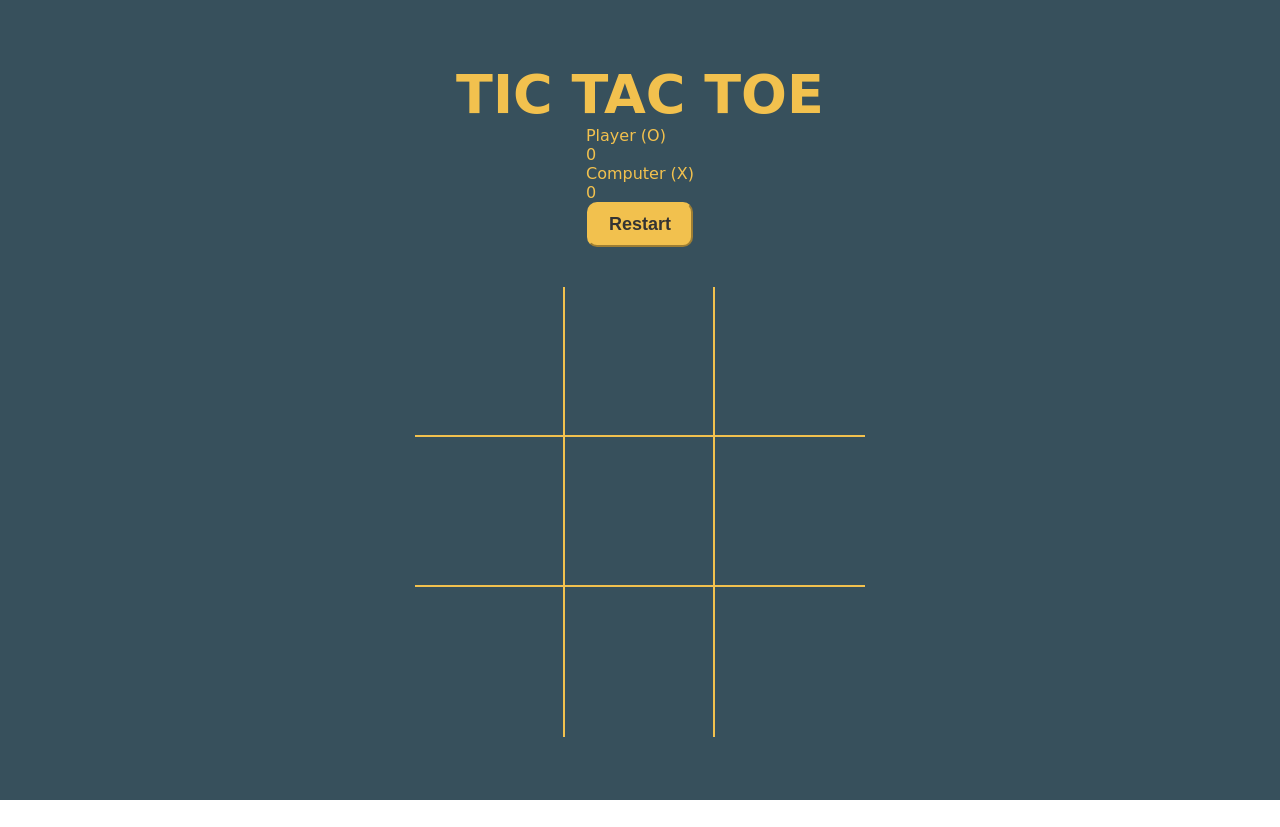
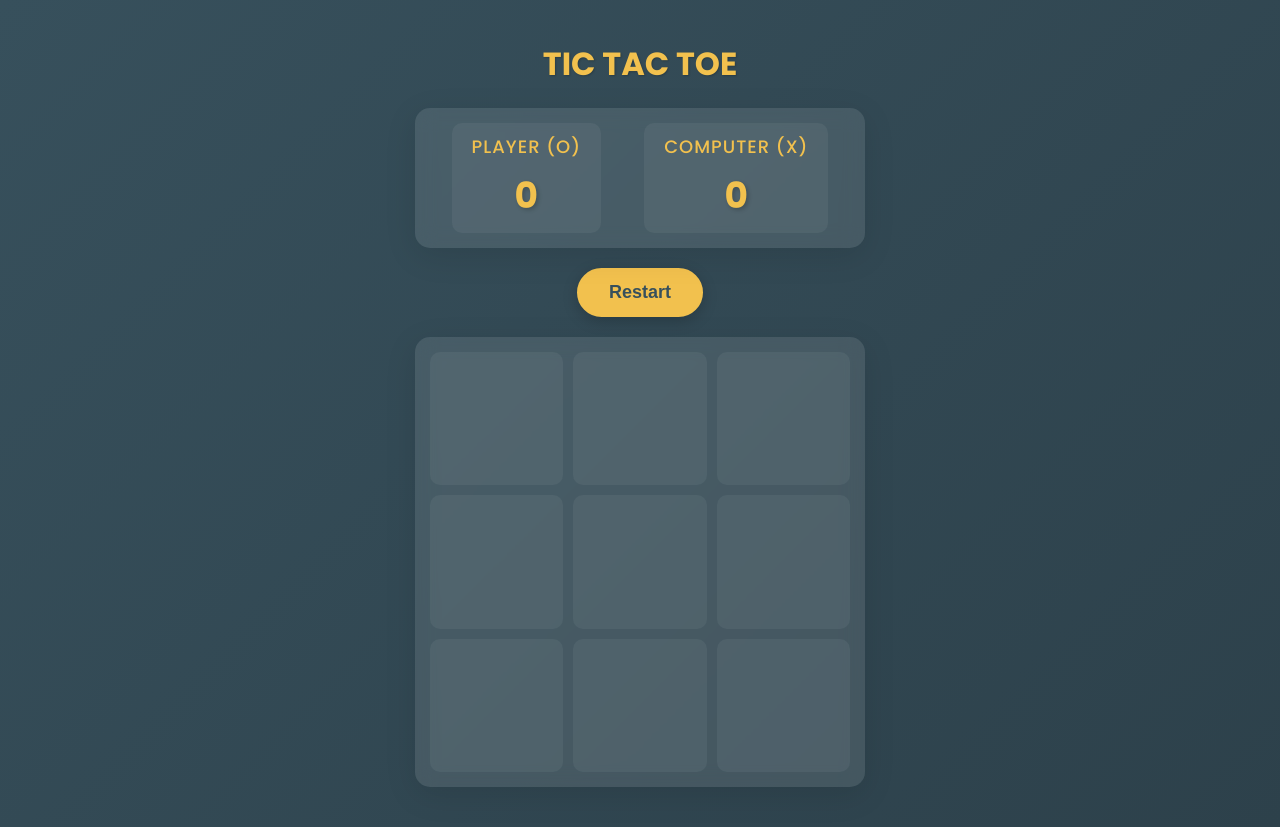
Before and after one commit to auliaRahman92/Tic-tac-toe, a plain HTML site: page index.html in a window 1280 px wide. Before the commit the page ends 800 px from the top, so only its background shows below. Drawn offline with Linux system fonts and the light colour scheme; a web font is replaced by a local one.

Commit message:
style.css

```diff
--- a/style.css
+++ b/style.css
@@ -3,63 +3,212 @@
     padding: 0;
     box-sizing: border-box;
 }
+
 :root {
-    --orange: #f2c14e;
+    --primary-color: #f2c14e;
+    --secondary-color: #37505c;
     --winning-blocks: #2d414b;
+    --hover-color: #e6b43d;
 }
+
 body {
-    color: var(--orange);
-    font-family: 'Finger Paint', cursive;
+    color: var(--primary-color);
+    font-family: 'Poppins', sans-serif;
+    background: linear-gradient(135deg, var(--secondary-color), #2d414b);
+    min-height: 100vh;
 }
-h1 {
-    font-size: 54px;
-    text-transform: uppercase;
-}
+
 .container {
-    padding: 40px;
-    height: 100vh;
+    padding: 20px;
+    min-height: 100vh;
     display: flex;
     justify-content: center;
     align-items: center;
     flex-direction: column;
-    background-color: #37505c;
 }
+
+h1 {
+    font-size: clamp(24px, 5vw, 54px);
+    text-transform: uppercase;
+    text-align: center;
+    margin-bottom: 20px;
+    text-shadow: 2px 2px 4px rgba(0,0,0,0.3);
+}
+
+.scoreboard {
+    display: flex;
+    justify-content: space-around;
+    align-items: center;
+    width: min(90vw, 450px);
+    margin: 0 auto 20px;
+    padding: 15px;
+    background: rgba(255,255,255,0.1);
+    border-radius: 15px;
+    backdrop-filter: blur(10px);
+    box-shadow: 0 8px 32px rgba(0,0,0,0.1);
+}
+
+.score-container {
+    text-align: center;
+    padding: 10px 20px;
+    border-radius: 10px;
+    transition: all 0.3s ease;
+    background: rgba(255,255,255,0.05);
+}
+
+.score-container.active {
+    background: rgba(242,193,78,0.2);
+    transform: scale(1.05);
+}
+
+.player {
+    font-size: clamp(14px, 2.5vw, 18px);
+    font-weight: 500;
+    margin-bottom: 8px;
+    color: var(--primary-color);
+    text-transform: uppercase;
+    letter-spacing: 1px;
+}
+
+.score {
+    font-size: clamp(24px, 4vw, 36px);
+    font-weight: 700;
+    color: var(--primary-color);
+    text-shadow: 2px 2px 4px rgba(0,0,0,0.2);
+}
+
+/* Animasi untuk update skor */
+@keyframes score-update {
+    0% { transform: scale(1); }
+    50% { transform: scale(1.2); }
+    100% { transform: scale(1); }
+}
+
+.score.updated {
+    animation: score-update 0.5s ease;
+}
+
 #gameboard {
-    width: 450px;
-    display: flex;
-    flex-wrap: wrap;
-    margin-top: 40px;
+    width: min(90vw, 450px);
+    aspect-ratio: 1;
+    display: grid;
+    grid-template-columns: repeat(3, 1fr);
+    grid-template-rows: repeat(3, 1fr); /* Menambahkan baris yang sama */
+    gap: 10px;
+    margin: 20px auto;
+    background: rgba(255,255,255,0.1);
+    padding: 15px;
+    border-radius: 15px;
+    box-shadow: 0 8px 32px rgba(0,0,0,0.1);
+    backdrop-filter: blur(10px);
 }
+
 .box {
-    height: 150px;
-    width: 150px;
+    background: rgba(255,255,255,0.05);
+    border-radius: 10px;
     display: flex;
     justify-content: center;
     align-items: center;
-    color: var(--orange);
-    font-size: 120px;
-    border-right: 2px solid;
-    border-bottom: 2px solid;
+    color: var(--primary-color);
+    font-size: clamp(40px, 10vw, 80px); /* Menyesuaikan ukuran font */
+    cursor: pointer;
+    transition: all 0.3s ease;
+    border: 2px solid transparent;
+    aspect-ratio: 1; /* Memastikan kotak selalu persegi */
+    width: 100%; /* Memastikan lebar konsisten */
+    height: 100%; /* Memastikan tinggi konsisten */
 }
-.box:nth-child(3n) {
-    border-right: none;
+
+.box:hover {
+    background: rgba(255,255,255,0.1);
+    transform: scale(0.98);
+    border-color: var(--primary-color);
 }
-.box:nth-child(n+7) {
-    border-bottom: none;
+
+button {
+    padding: 12px 30px;
+    border-radius: 25px;
+    font-size: clamp(16px, 3vw, 18px);
+    background: var(--primary-color);
+    color: var(--secondary-color);
+    border: 2px solid var(--primary-color);
+    transition: all 0.3s ease;
+    font-weight: 600;
+    cursor: pointer;
+    box-shadow: 0 4px 15px rgba(0,0,0,0.2);
 }
-button {
-    padding: 10px 20px;
-    border-radius: 10px;
-    font-size: 18px;
-    background-color: var(--orange);
-    color: #333;
-    border-color: var(--orange);
-    transition: all 0.3s ;
-    font-weight: 600;
+
+button:hover {
+    background: transparent;
+    color: var(--primary-color);
+    transform: translateY(-2px);
 }
-button:hover {
-    background-color: #333;
-    color: var(--orange);
-    transform: translateY(2px);
-    cursor: pointer;
+
+#playerText {
+    font-size: clamp(20px, 4vw, 32px);
+    margin: 20px 0;
+    text-align: center;
+    min-height: 40px;
+    text-shadow: 1px 1px 2px rgba(0,0,0,0.2);
 }
+
+@media (max-width: 480px) {
+    .container {
+        padding: 15px;
+    }
+
+    #gameboard {
+        gap: 5px;
+        padding: 10px;
+        width: 95vw; /* Sedikit lebih besar untuk mobile */
+    }
+
+    button {
+        padding: 10px 25px;
+    }
+
+    .box {
+        font-size: clamp(30px, 8vw, 60px); /* Ukuran font lebih kecil untuk mobile */
+    }
+
+    .scoreboard {
+        padding: 10px;
+        margin-bottom: 15px;
+    }
+
+    .score-container {
+        padding: 8px 15px;
+    }
+
+    .player {
+        font-size: clamp(12px, 2vw, 14px);
+        margin-bottom: 5px;
+    }
+
+    .score {
+        font-size: clamp(20px, 3.5vw, 28px);
+    }
+}
+
+/* Animasi untuk menang */
+@keyframes win-animation {
+    0% { transform: scale(1); }
+    50% { transform: scale(1.1); }
+    100% { transform: scale(1); }
+}
+
+.win {
+    animation: win-animation 0.5s ease;
+    background: var(--winning-blocks) !important;
+}
+
+/* Animasi untuk draw */
+@keyframes draw-animation {
+    0% { opacity: 1; }
+    50% { opacity: 0.5; }
+    100% { opacity: 1; }
+}
+
+.draw {
+    animation: draw-animation 1s ease;
+}
```
